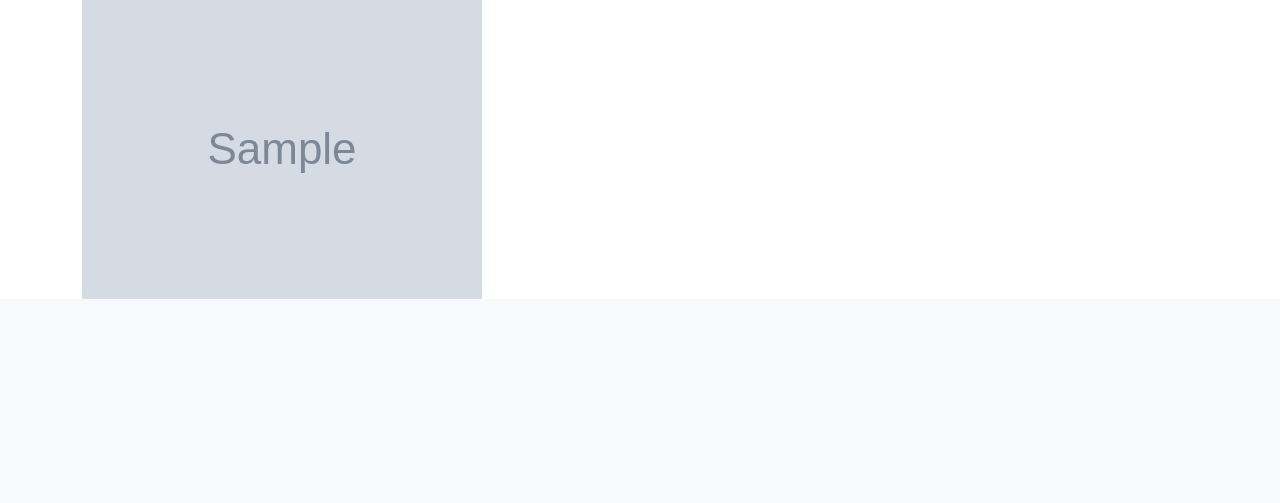
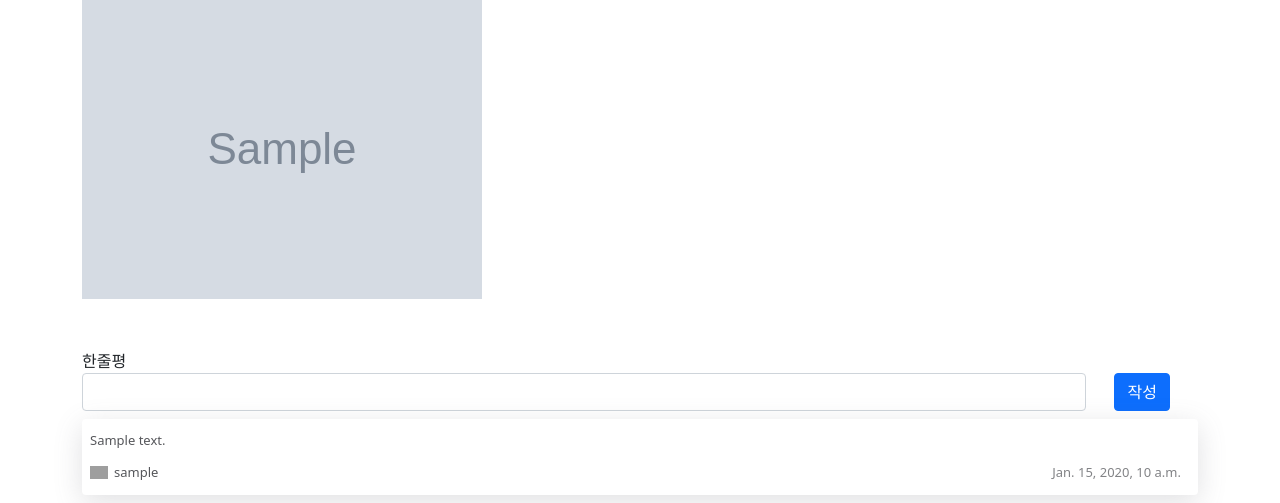
Before and after one commit to JungTag/Mini-Hackathon-2021, a Django app: page /movie/detail/1 in a window 1280 px wide. Shown: the part 821-1324 px from the top of the page. Before the commit the page ends 1120 px from the top, so only its background shows below. Run offline with Django 3.2, Linux system fonts and the light colour scheme; a user stored in the database is signed in; tables that the repository leaves empty hold one stand-in row (values such as "Sample post"); grey boxes marked "Sample" are stand-in pictures; grey boxes are pictures that could not be loaded.

Commit message:
feat: add comments

```diff
--- a/movieproject/movie/models.py
+++ b/movieproject/movie/models.py
@@ -2,6 +2,8 @@ from django.db import models
 from django.contrib.auth.models import User
 
 # Create your models here.
+
+
 class Movie(models.Model):
     title_kor = models.CharField(max_length=100)
     title_eng = models.CharField(max_length=100)
@@ -16,9 +18,13 @@ class Movie(models.Model):
     summary = models.TextField()
     # staff = models.CharField(max_length=200)
 
+
 class Comment(models.Model):
+    content = models.CharField(max_length=200)
     user = models.ForeignKey(User, on_delete=models.CASCADE)
     movie = models.ForeignKey(Movie, on_delete=models.CASCADE)
+    created_at = models.DateTimeField(auto_now_add=True)
+
 
 class Staff(models.Model):
     movie = models.ForeignKey(Movie, on_delete=models.CASCADE)
--- a/movieproject/movie/templates/detail.html
+++ b/movieproject/movie/templates/detail.html
@@ -1,4 +1,97 @@
 {% extends 'base.html' %}
+{% block css_content %}
+<style>
+  .comment-content {
+    margin-top: 50px;
+  }
+  .comment-content .form-control {
+    width: 90%;
+  }
+  .comment-textarea{
+    display: flex;
+    justify-content: space-between;
+  }
+  .comment{
+      width: 100%;
+  }
+  body {
+    background-color: #fff
+}
+    .write-btn{
+        margin:auto;
+    }
+
+
+.addtxt {
+    padding-top: 10px;
+    padding-bottom: 10px;
+    text-align: center;
+    font-size: 13px;
+    width: 350px;
+    background-color: #e5e8ed;
+    font-weight: 500
+}
+
+.form-control:focus {
+    color: #000
+}
+
+.second {
+    width: 100%;
+    background-color: white;
+    border-radius: 4px;
+    box-shadow: rgba(100, 100, 111, 0.2) 0px 7px 29px 0px;
+}
+
+.text1 {
+    font-size: 13px;
+    font-weight: 500;
+    color: #56575b
+}
+
+.text2 {
+    font-size: 13px;
+    font-weight: 500;
+    margin-left: 6px;
+    color: #56575b
+}
+
+.text3 {
+    font-size: 13px;
+    font-weight: 500;
+    margin-right: 4px;
+    color: #828386
+}
+
+.text3o {
+    color: #00a5f4
+}
+
+.text4 {
+    font-size: 13px;
+    font-weight: 500;
+    color: #828386
+}
+
+.text4i {
+    color: #00a5f4
+}
+
+.text4o {
+    color: white
+}
+
+.thumbup {
+    font-size: 13px;
+    font-weight: 500;
+    margin-right: 5px
+}
+
+.thumbupo {
+    color: #17a2b8
+}
+</style>
+{%endblock%}
     {% block content %}
         <div class="movie-content">
             <p>제목: {{movie.title_kor}}, {{movie.title_eng}}</p>
@@ -25,4 +118,33 @@
             </div>
             {% endfor %}
         </div>
+        <div class="comment-content">
+
+            <div></div>
+            <div><span>한줄평</span></div>
+            {% if user.is_authenticated %}
+        <form action="{% url 'movie:comment_create' movie.id %}" method="POST">
+            {% csrf_token %}
+            <div class="comment-textarea">
+                <input class="form-control" rows="1" name="content"></ㅑ>
+                <button type="submit" class="btn btn-primary write-btn">작성</button>
+            </div>
+
+
+        </form>
+        {% endif %}
+        <div>
+            {% for comment in comments%}
+
+            <div class="d-flex justify-content-center py-2">
+                <div class="second py-2 px-2  comment"> <span class="text1">{{comment.content}}</span>
+                    <div class="d-flex justify-content-between py-1 pt-2">
+                        <div><img src="https://i.imgur.com/tPvlEdq.jpg" width="18"><span class="text2">{{comment.user}}</span></div>
+                        <div><span class="text3">{{comment.created_at}}</span><span class="thumbup"><i class="fa fa-thumbs-o-up"></i></span><span class="text4"></span></div>
+                    </div>
+                </div>
+            </div>
+
+            {% endfor %}
+        </div>
     {% endblock %}
--- a/movieproject/movie/urls.py
+++ b/movieproject/movie/urls.py
@@ -5,4 +5,5 @@ app_name = 'movie'
 
 urlpatterns = [
     path('detail/<int:id>', views.detail, name="detail"),
+    path('comment/create/<int:id>', views.comment_create, name="comment_create"),
 ]
--- a/movieproject/movie/views.py
+++ b/movieproject/movie/views.py
@@ -1,11 +1,13 @@
 from django.shortcuts import render, redirect, get_object_or_404
-from .models import Movie, Staff
+from .models import Movie, Staff, Comment
 from .pagination_range import get_pagination_range
 from django.core.paginator import Paginator
 
 import requests
 
 # Create your views here.
+
+
 def init_db(request):
     url = "http://3.36.240.145:3479/mutsa"
     res = requests.get(url)
@@ -34,6 +36,7 @@ def init_db(request):
             new_staff.save()
     return redirect('index')
 
+
 def index(request):
     if 'query' in request.GET:
         query = request.GET['query']
@@ -57,7 +60,19 @@ def index(request):
     else:
         return render(request, 'index.html', {'movies': paginated_movies, 'page_range': page_num_range})
 
+
 def detail(request, id):
     movie = get_object_or_404(Movie, pk=id)
-    staffs = Staff.objects.filter(movie = movie)
-    return render(request, 'detail.html', {'movie': movie, 'staffs': staffs})
+    staffs = Staff.objects.filter(movie=movie)
+    comments = Comment.objects.filter(movie__pk=id)
+    return render(request, 'detail.html', {'movie': movie, 'staffs': staffs, "comments": comments})
+
+
+def comment_create(request, id):
+    movie_id = id
+    comment = Comment()
+    comment.movie = Movie.objects.get(pk=movie_id)
+    comment.user = request.user
+    comment.content = request.POST["content"]
+    comment.save()
+    return redirect('movie:detail', id)
--- a/movieproject/movieproject/templates/base.html
+++ b/movieproject/movieproject/templates/base.html
@@ -1,53 +1,78 @@
 {% load static %}
 <!DOCTYPE html>
 <html lang="en">
-
   <head>
-  <meta charset="UTF-8">
-  <meta http-equiv="X-UA-Compatible" content="IE=edge">
-  <meta name="viewport" content="width=device-width, initial-scale=1.0">
-  <link href="https://cdn.jsdelivr.net/npm/bootstrap@5.0.2/dist/css/bootstrap.min.css" rel="stylesheet"
-    integrity="sha384-EVSTQN3/azprG1Anm3QDgpJLIm9Nao0Yz1ztcQTwFspd3yD65VohhpuuCOmLASjC" crossorigin="anonymous">
+    <meta charset="UTF-8" />
+    <meta http-equiv="X-UA-Compatible" content="IE=edge" />
+    <meta name="viewport" content="width=device-width, initial-scale=1.0" />
+    <link
+      href="https://cdn.jsdelivr.net/npm/bootstrap@5.0.2/dist/css/bootstrap.min.css"
+      rel="stylesheet"
+      integrity="sha384-EVSTQN3/azprG1Anm3QDgpJLIm9Nao0Yz1ztcQTwFspd3yD65VohhpuuCOmLASjC"
+      crossorigin="anonymous"
+    />
     <title>Ruten Tomato</title>
+    {% block css_content %} {% endblock %}
   </head>
 
   <body>
     <nav class="navbar navbar-expand-lg navbar-light bg-light">
       <div class="container-fluid">
         <a class="navbar-brand" href="{% url 'index' %}">루튼 토마토</a>
-      <button class="navbar-toggler" type="button" data-bs-toggle="collapse" data-bs-target="#navbarNav"
-        aria-controls="navbarNav" aria-expanded="false" aria-label="Toggle navigation">
+        <button
+          class="navbar-toggler"
+          type="button"
+          data-bs-toggle="collapse"
+          data-bs-target="#navbarNav"
+          aria-controls="navbarNav"
+          aria-expanded="false"
+          aria-label="Toggle navigation"
+        >
           <span class="navbar-toggler-icon"></span>
         </button>
         <div class="collapse navbar-collapse" id="navbarNav">
           <ul class="navbar-nav">
             {% if user.is_authenticated %}
             <li class="nav-item">
-            <a class="nav-link disabled" aria-current="page" href="#">{{user.username}}님 안녕하세요!</a>
+              <a class="nav-link disabled" aria-current="page" href="#"
+                >{{user.username}}님 안녕하세요!</a
+              >
             </li>
             <li class="nav-item">
-            <a class="nav-link active" aria-current="page" href="{% url 'account:logout' %}">로그아웃</a>
+              <a
+                class="nav-link active"
+                aria-current="page"
+                href="{% url 'account:logout' %}"
+                >로그아웃</a
+              >
             </li>
             {% else %}
             <li class="nav-item">
-            <a class="nav-link active" aria-current="page" href="{% url 'account:login' %}">로그인</a>
+              <a
+                class="nav-link active"
+                aria-current="page"
+                href="{% url 'account:login' %}"
+                >로그인</a
+              >
             </li>
             <li class="nav-item">
-            <a class="nav-link active" aria-current="page" href="{% url 'account:signup' %}">회원가입</a>
+              <a
+                class="nav-link active"
+                aria-current="page"
+                href="{% url 'account:signup' %}"
+                >회원가입</a
+              >
             </li>
             {% endif %}
           </ul>
         </div>
       </div>
     </nav>
-  <div class="container">
-    {% block content %}
-    {% endblock %}
-  </div>
-  <script src="https://cdn.jsdelivr.net/npm/bootstrap@5.0.2/dist/js/bootstrap.bundle.min.js"
+    <div class="container">{% block content %} {% endblock %}</div>
+    <script
+      src="https://cdn.jsdelivr.net/npm/bootstrap@5.0.2/dist/js/bootstrap.bundle.min.js"
       integrity="sha384-MrcW6ZMFYlzcLA8Nl+NtUVF0sA7MsXsP1UyJoMp4YLEuNSfAP+JcXn/tWtIaxVXM"
-    crossorigin="anonymous">
-  </script>
+      crossorigin="anonymous"
+    ></script>
   </body>
-
 </html>
```
Also changed, not shown: movieproject/movie/migrations/0001_initial.py, movieproject/movie/migrations/0002_auto_20210720_1532.py (deleted). Lines whose indentation alone changed are shown as unchanged.
